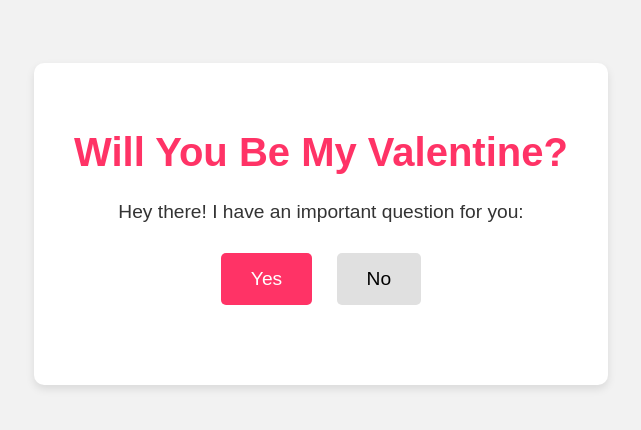
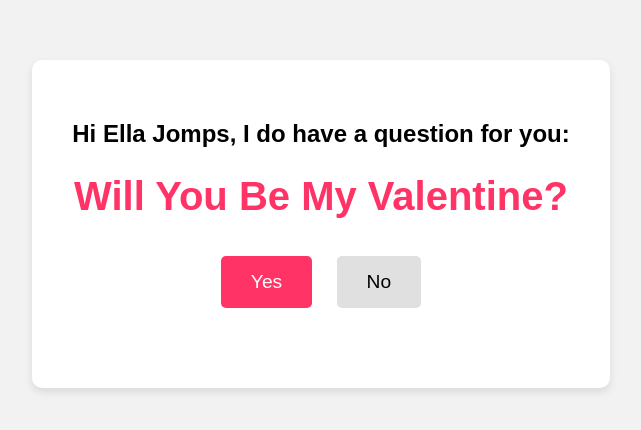
Before and after one commit to cloudyboi03/ellajoms, a plain HTML site: page index.html in a window 1280 px wide. Shown: the part 176-606 px from the top of the page, without its empty margins (319-960 px from the left). Drawn offline with Linux system fonts and the light colour scheme.

Commit message:
Update index.html

```diff
--- a/index.html
+++ b/index.html
@@ -8,8 +8,8 @@
 </head>
 <body>
     <div class="container">
+        <h2>Hi Ella Jomps, I do have a question for you:</p>
         <h1>Will You Be My Valentine?</h1>
-        <p>Hey there! I have an important question for you:</p>
         <div class="buttons">
             <button id="yesButton" onclick="handleAnswer('yes')">Yes</button>
             <button id="noButton" onclick="handleAnswer('no')">No</button>
```
